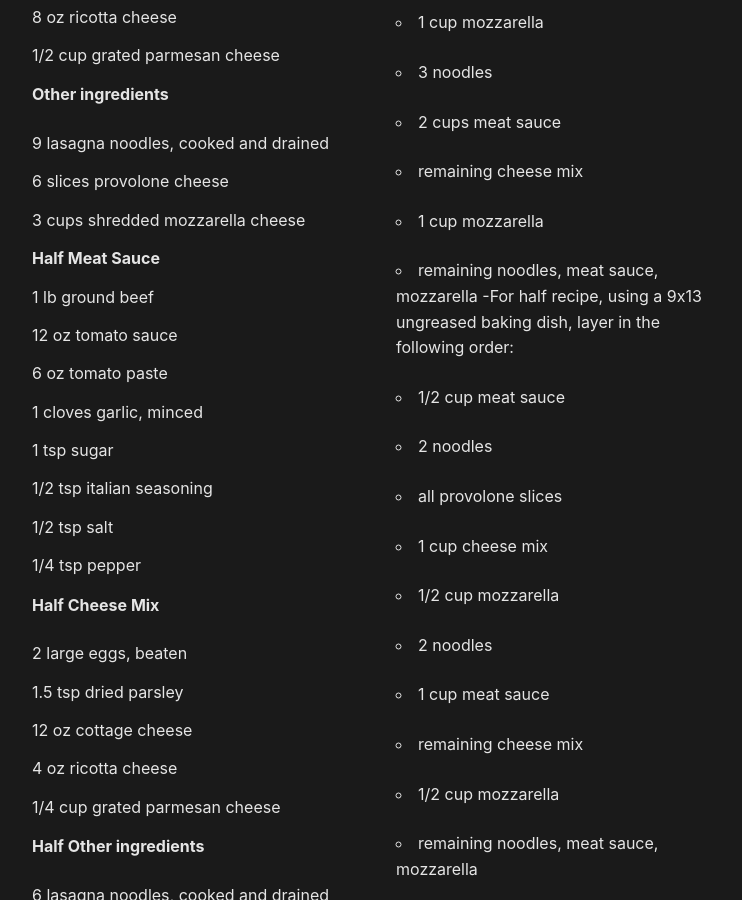
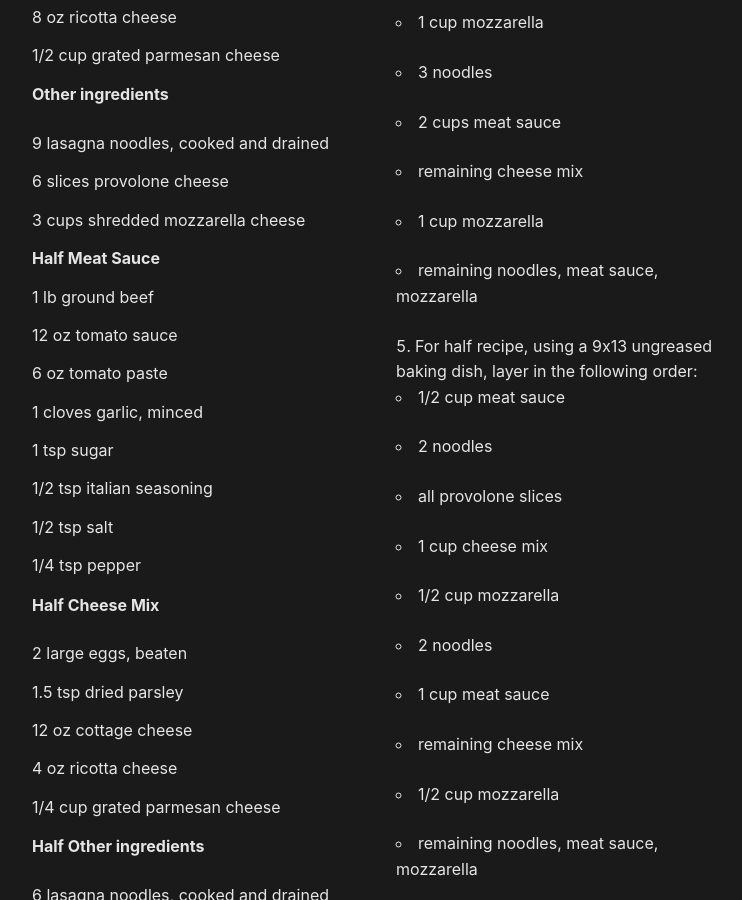
Before and after one commit to williamsca/recipes, a Jekyll site: the page built from _recipes/lasagna.md, in a window 1280 px wide and 900 px high, scrolled down 956 px. Shown: the whole window, without its empty margins (264-1006 px from the left). Built offline with Jekyll 4.4.1, drawn with Linux system fonts in a browser that asks for light colours; part of the change alters nothing that is shown.

```diff
--- a/_recipes/lasagna.md
+++ b/_recipes/lasagna.md
@@ -69,7 +69,7 @@ instructions: |
      - remaining cheese mix
      - 1 cup mozzarella
      - remaining noodles, meat sauce, mozzarella
-     -For half recipe, using a 9x13 ungreased baking dish, layer in the following order:
+  5. For half recipe, using a 9x13 ungreased baking dish, layer in the following order:
      - 1/2 cup meat sauce
      - 2 noodles
      - all provolone slices
```
